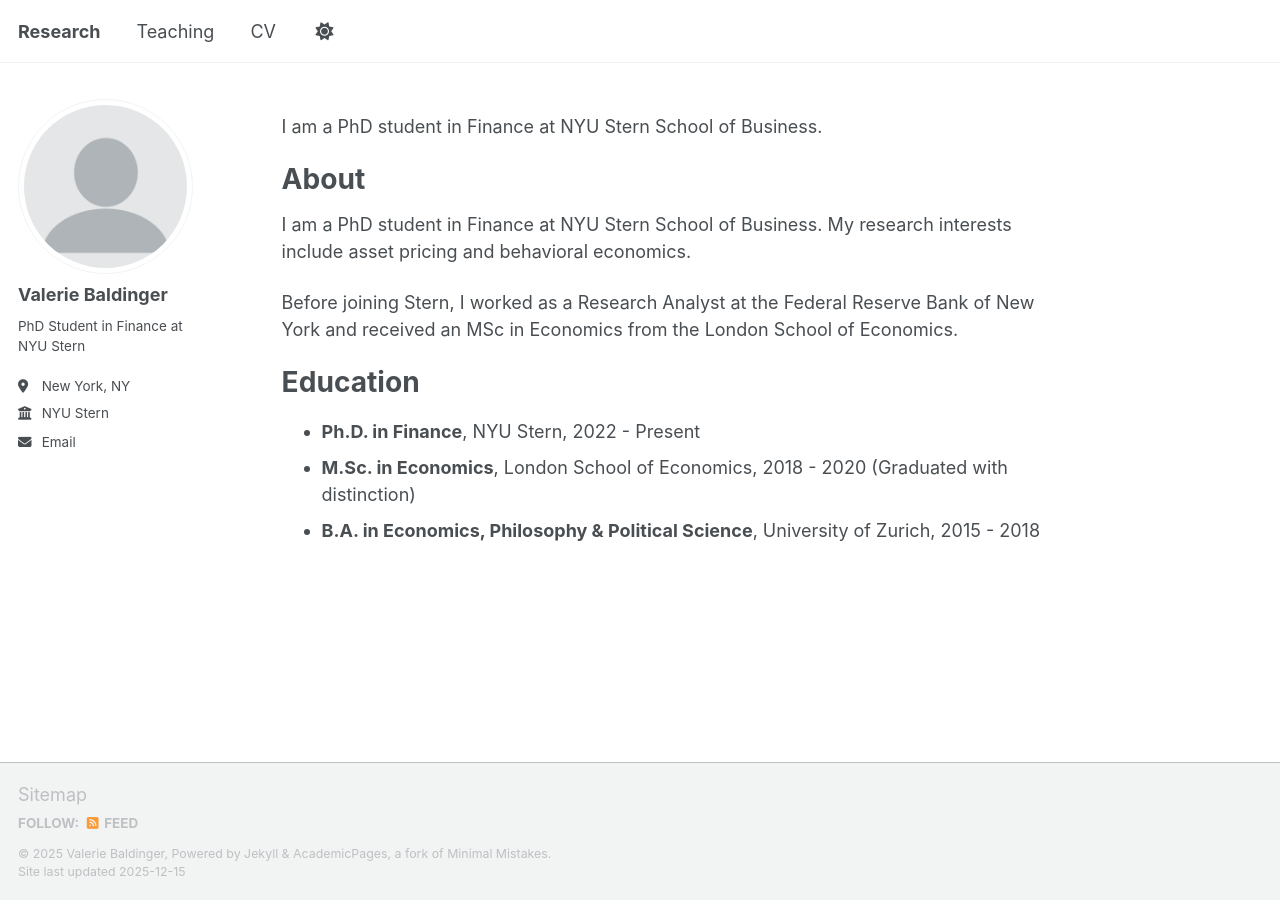
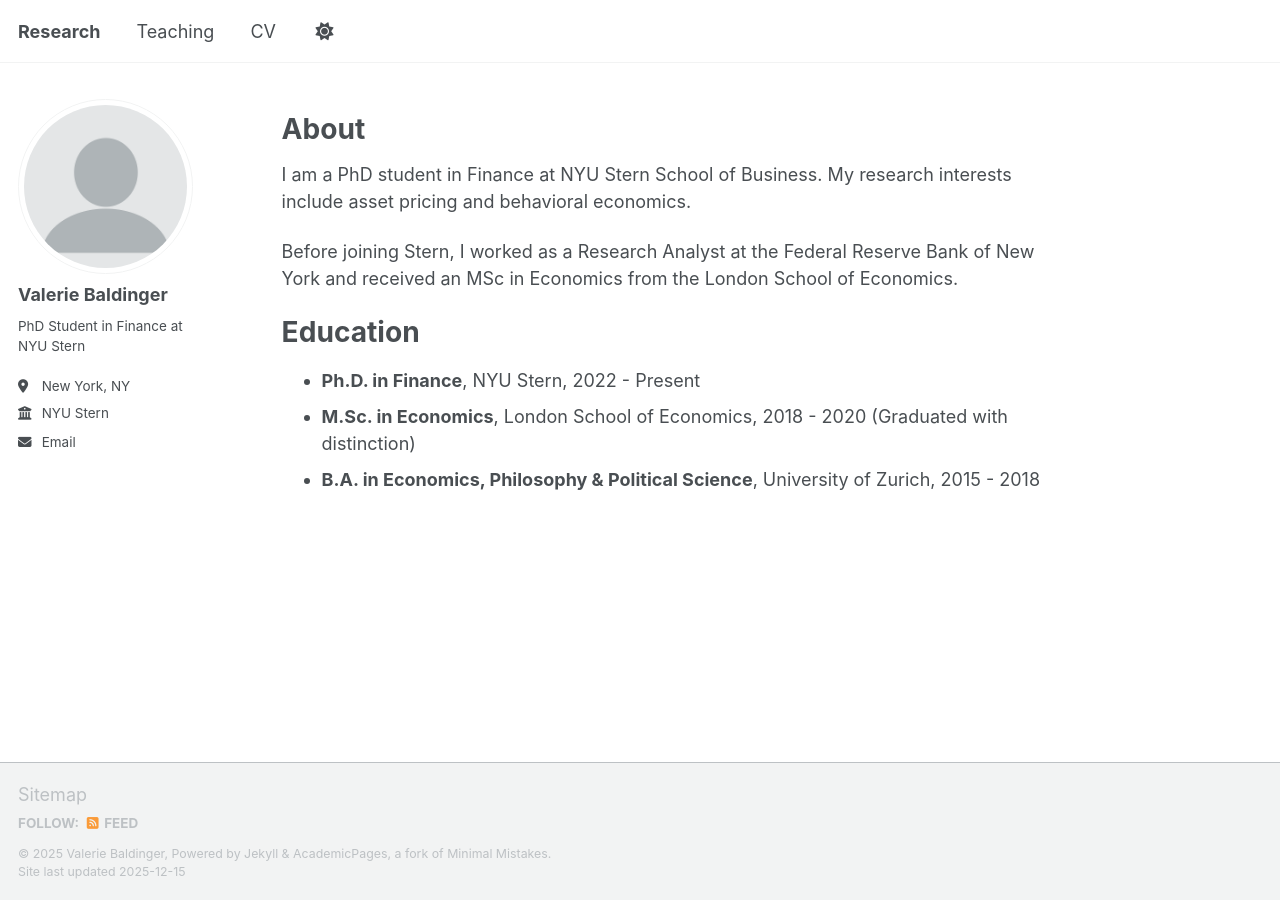
Before and after one commit to valeriebaldinger/valeriebaldinger.github.io, a Jekyll site: the page built from _pages/about.md, in a window 1280 px wide. Built offline with Jekyll 4.4.1, drawn with Linux system fonts in a browser that asks for light colours; a script bundle is joined from its source files by our own code; library files that are not in the unit come from our copies.

Commit message:
fix: Remove duplicate introductory sentence from about page

```diff
--- a/_pages/about.md
+++ b/_pages/about.md
@@ -6,8 +6,6 @@ redirect_from:
   - /about/
   - /about.html
 ---
-
-I am a PhD student in Finance at NYU Stern School of Business.
 
 About
 ======
```
